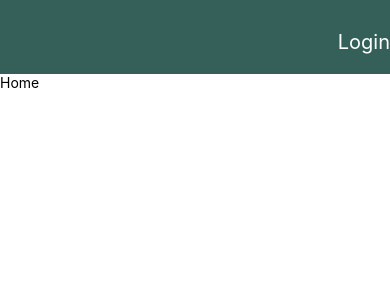
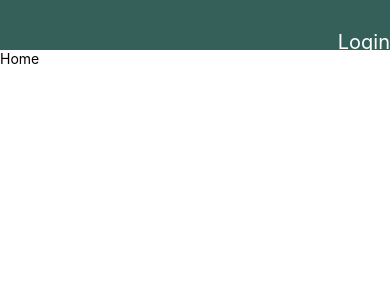
Before and after one commit to maryam21/vdeo, a React Native app: screen / in a window 390 px wide. Shown: the top 300 px of the page. Built offline with nearby package versions, Linux system fonts and the light colour scheme.

Commit message:
Adjust header layout

```diff
--- a/app/sections/Header.js
+++ b/app/sections/Header.js
@@ -38,5 +38,6 @@ const styles = StyleSheet.create({
         backgroundColor: '#35605a',
         paddingTop: 30,
         paddingBottom: 20,
+        flex: 0
     }
   });
```
